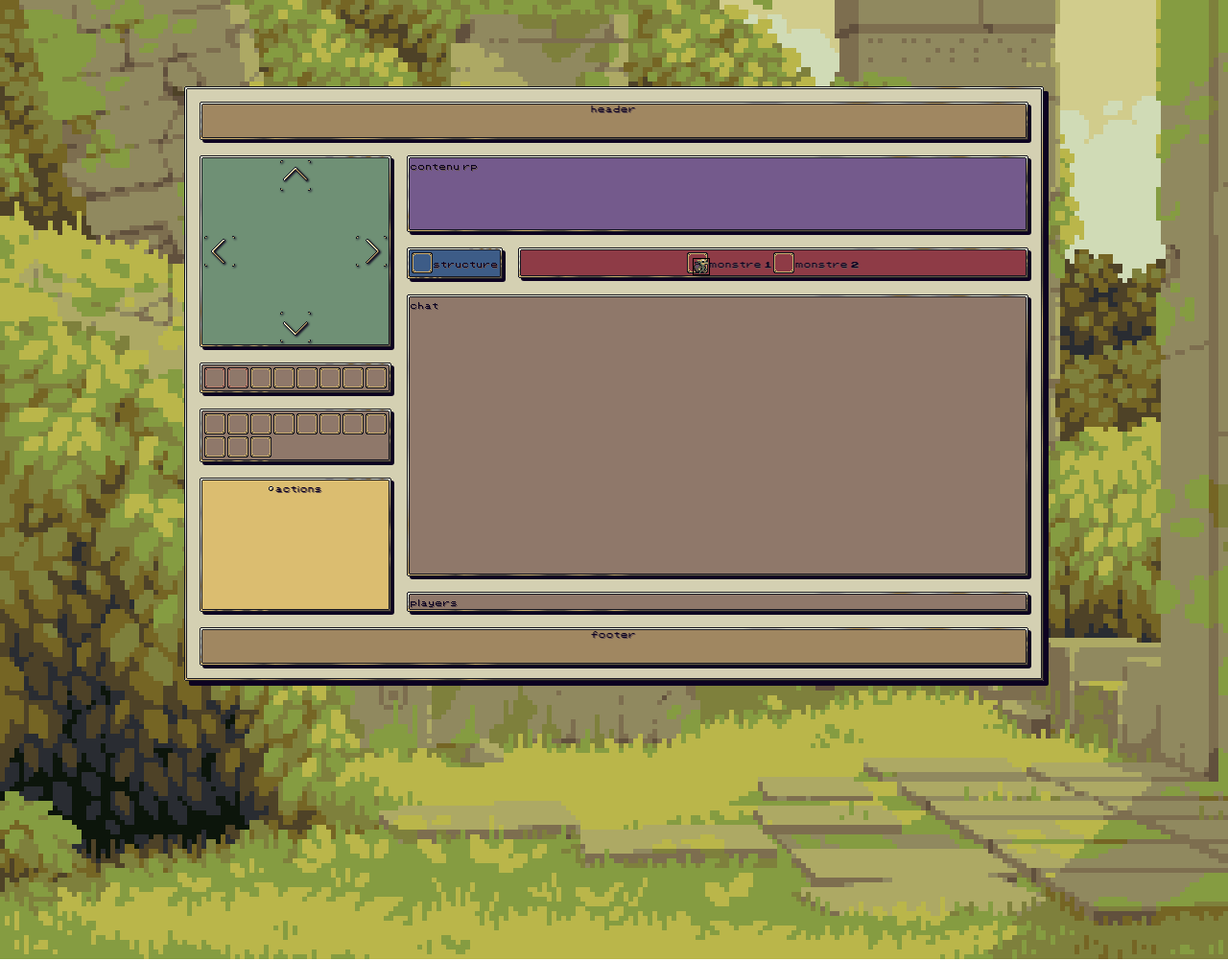
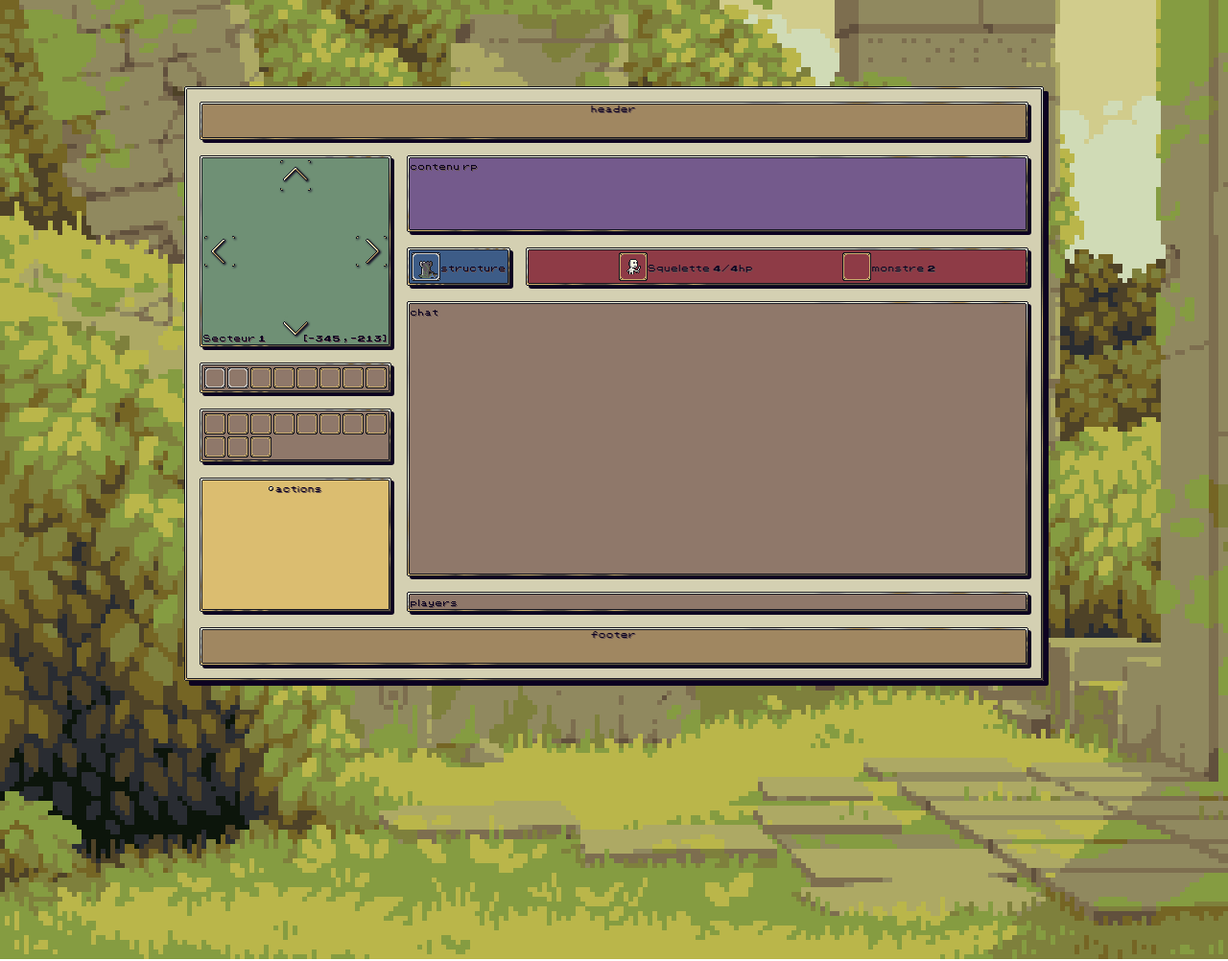
Before and after one commit to Phaenyxx/nomad, a PHP site: page /mockup.html in a window 1280 px wide; the page is wider, and only the part inside the window is pictured. Shown: that part at 96% size. Run offline with PHP 8.4, Linux system fonts and the light colour scheme.

Commit message:
adding first mockups imgs

```diff
--- a/css/blocks.css
+++ b/css/blocks.css
@@ -37,6 +37,9 @@
 	width: 200px;
 	height: 200px;
 	position: relative;
+	display: flex;
+	align-items: flex-end;
+	justify-content: space-between;
 }
 
 #lore{
@@ -59,10 +62,9 @@
 #monsters{
 	grid-area: monsters;
 	display: flex;
-	flex: 1 1 40px;
 	flex-wrap: wrap;
 	height: max-content;
-	justify-content: center;
+	justify-content: space-evenly;
 	background-color: var(--red);
 }
 
--- a/css/nomad.css
+++ b/css/nomad.css
@@ -96,7 +96,3 @@ span img{
 	grid-template-columns: 0fr 1fr;
 	}
 }
-
-#gobelin{
-	border:1px solid black;
-}
--- a/css/ui.css
+++ b/css/ui.css
@@ -1,15 +1,44 @@
 button.item{
-	background-image: url("../img/ui/item_bg.png");
+	border-image: url("../img/ui/item_bg.png") 3 3 3 3 / 3px 3px stretch;
 	background-color: transparent;
 	width: 22px;
 	height: 22px;
-	border:none;
 	margin: 1px;
 	color: var(--dark);
+	padding: 0px;
 }
 
 button.item.job{
-	background-image: url("../img/ui/job_item_bg.png");
+	border-image: url("../img/ui/job_item_bg.png") 3 3 3 3 / 3px 3px  stretch;
+}
+button.item img{
+	margin:1px;
+}
+
+button.monster{
+	border-image: url("../img/ui/item_bg.png") 3 3 3 3 / 3px 3px stretch;
+	background-color: transparent;
+	width: 30px;
+	height: 30px;
+	margin: 1px;
+	color: var(--dark);
+	padding: 0px;
+}
+button.monster img{
+	margin:1px;
+}
+
+button.structure{
+	border-image: url("../img/ui/job_item_bg.png") 3 3 3 3 / 3px 3px stretch;
+	background-color: transparent;
+	width: 30px;
+	height: 30px;
+	margin: 1px;
+	color: var(--dark);
+	padding: 0px;
+}
+button.structure img{
+	margin:1px;
 }
 
 button.arrow{
--- a/mockup.html
+++ b/mockup.html
@@ -17,19 +17,21 @@
 					<button class="arrow" id="left_arr"></button>
 					<button class="arrow" id="right_arr"></button>
 					<button class="arrow" id="down_arr"></button>
+					<span class="position">Secteur 1</span>
+					<span class="position">[-345 , -213]</span>
 				</div>
                 <div id="lore">
 					<span>contenu rp</span>
 				</div>
 				<div id="structure">
-					<span><button class="item"></button>structure</span>
+					<span><button class="structure"><img src="img/tour.png"></button>structure</span>
 				</div>
 				<div id="players">
 					<span>players</span>
 				</div>
 				<div id="monsters">
-					<span><button class="item"><img id="gobelin" src="img/gobelin.png"></button>monstre 1</span>
-					<span><button class="item"></button>monstre 2</span>
+					<span><button class="monster"><img src="img/squelette.png"></button>Squelette 4/4hp</span>
+					<span><button class="monster"></button>monstre 2</span>
 				</div>
                 <div id="items">
 					<button class="item job"></button>
```
Also changed, not shown: img/gobelin.png, img/squelette.png (added), img/tour.png (added), img/ui/arr_down.png, img/ui/job_item_bg.png.
